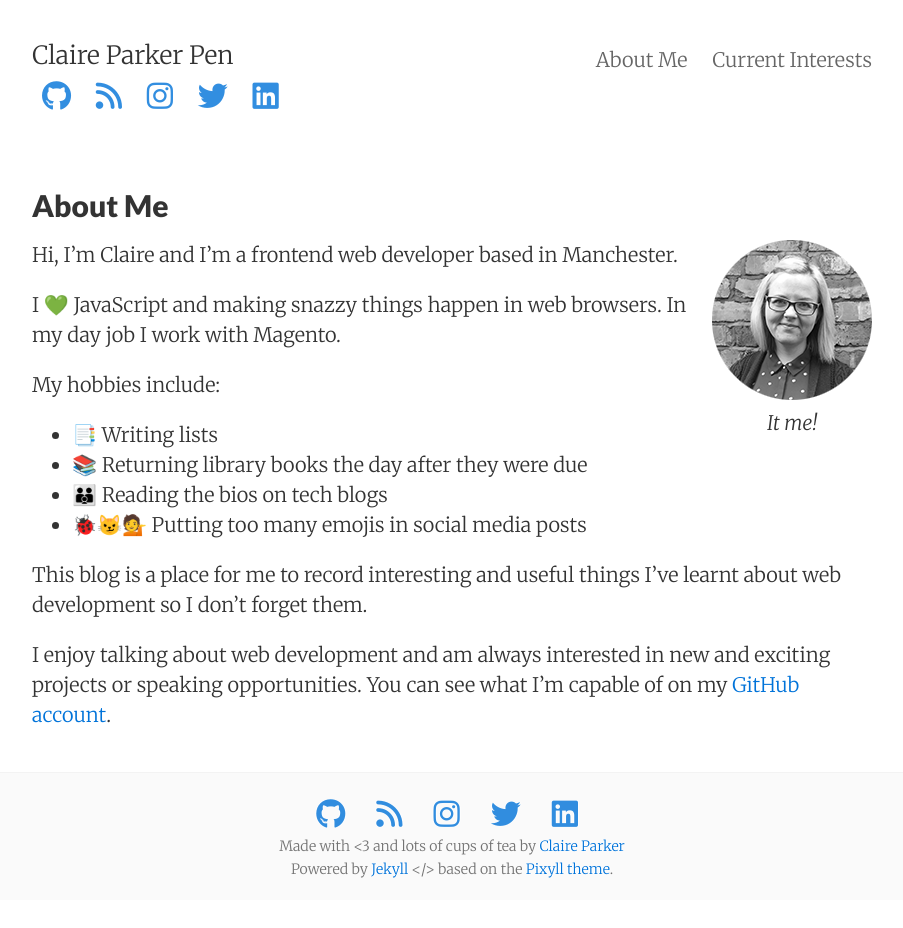
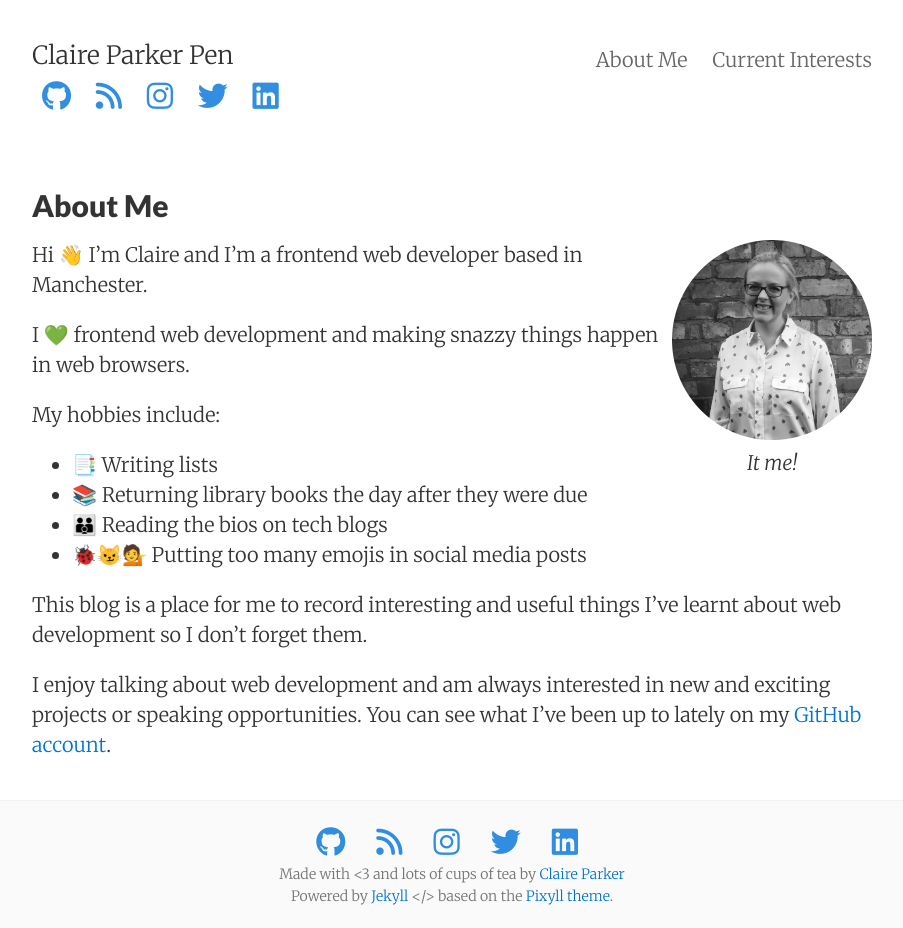
Before and after one commit to claire-codes/blog-com, a Jekyll site: the page built from about.md, in a window 1280 px wide. Shown: the whole page, without its empty margins (188-1091 px from the left). Built offline with Jekyll 4.4.1, drawn with Linux system fonts in a browser that asks for light colours; nearby versions of some CDN libraries; before the commit the page ends 900 px from its top, so only the background shows below that.

Commit message:
:grey_question: Add new pic to about me page

```diff
--- a/about.md
+++ b/about.md
@@ -5,14 +5,14 @@ permalink: /about/
 tags: about
 ---
 
-<div style="float: right">
+<div class="profile-image-container">
     <img src="/assets/claire.png" alt="Smirking Claire" />
     <div class="it-me">It me!</div>
 </div>
 
-Hi, I'm Claire and I'm a frontend web developer based in Manchester.
+Hi 👋 I'm Claire and I'm a frontend web developer based in Manchester.
 
-I 💚 JavaScript and making snazzy things happen in web browsers. In my day job I work with Magento.
+I 💚 frontend web development and making snazzy things happen in web browsers.
 
 My hobbies include:
 
@@ -23,4 +23,4 @@ My hobbies include:
 
 This blog is a place for me to record interesting and useful things I've learnt about web development so I don't forget them.
 
-I enjoy talking about web development and am always interested in new and exciting projects or speaking opportunities. You can see what I'm capable of on my [GitHub account](https://github.com/claireparker "GitHub").
+I enjoy talking about web development and am always interested in new and exciting projects or speaking opportunities. You can see what I've been up to lately on my [GitHub account](https://github.com/claireparker "GitHub").
```
Also changed, not shown: _sass/_misc.scss (+14 -0 lines), css/pixyll.css (+11 -6 lines), assets/claire.png, assets/young-claire.png (added), css/pixyll.min.css, 1 other file.
